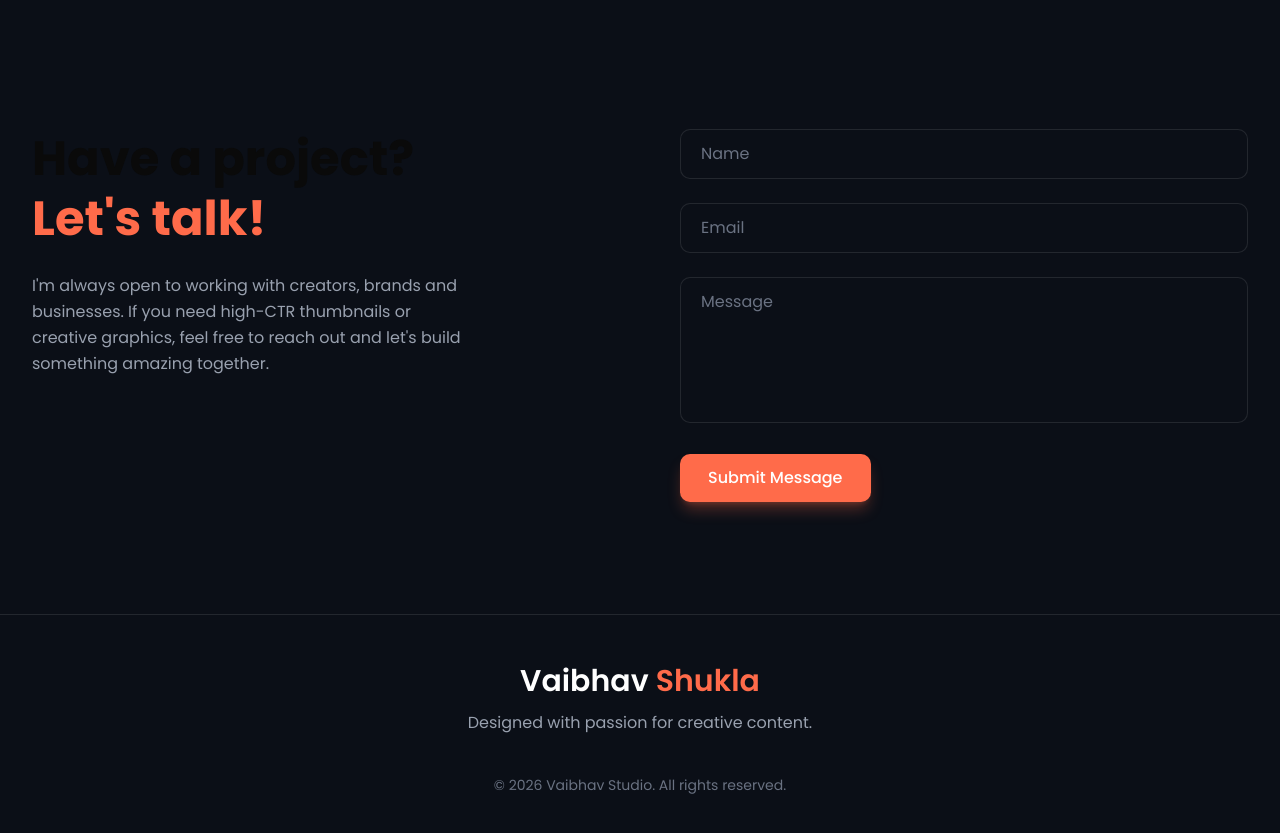
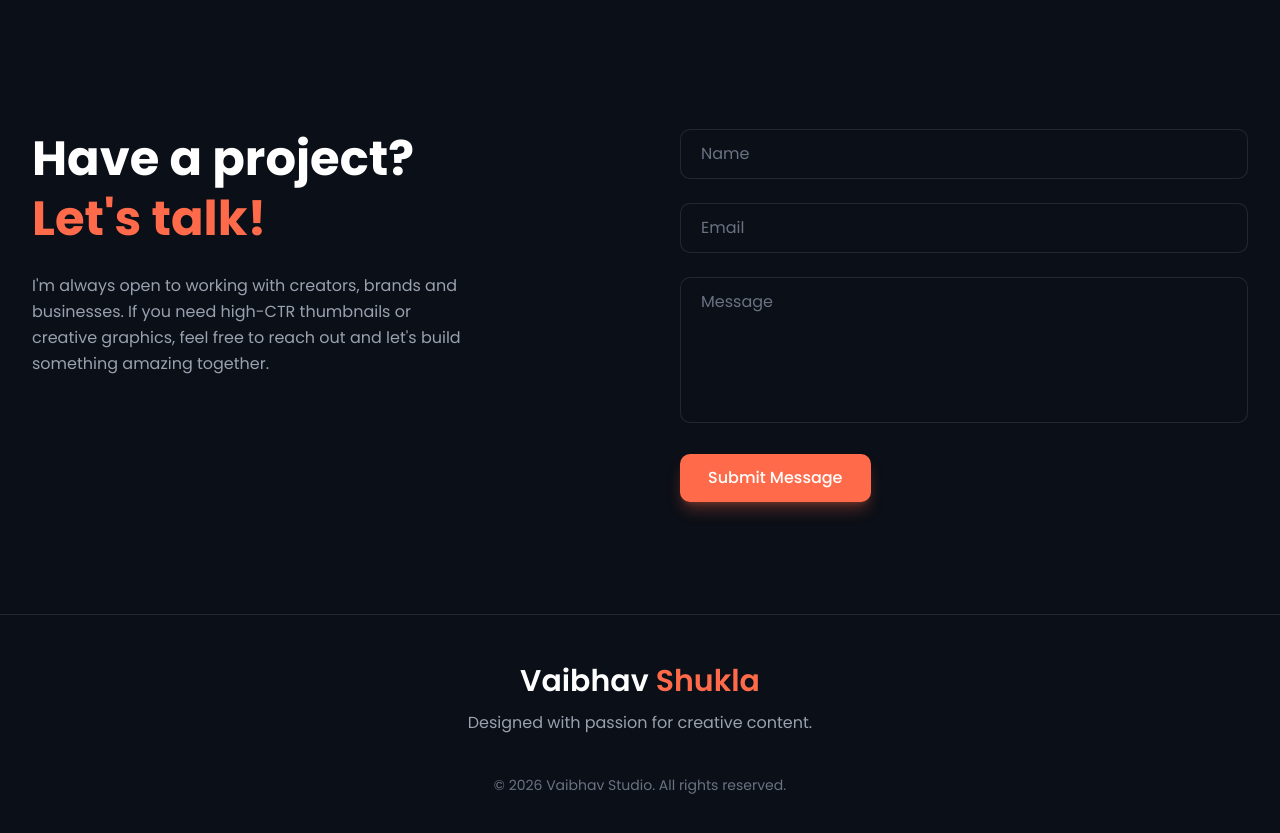
Before and after one commit to Vaibhav-webdev/Thumbnail, a Next.js app: page / in a window 1280 px wide. Shown: the part 4080-4913 px from the top of the page. Built offline with nearby package versions, Linux system fonts and the light colour scheme.

Commit message:
Update Contact.js

```diff
--- a/src/app/components/Contact.js
+++ b/src/app/components/Contact.js
@@ -36,7 +36,7 @@ export default function Contact() {
         {/* LEFT SIDE */}
         <div>
 
-          <h2 className="text-4xl md:text-5xl font-bold leading-tight">
+          <h2 className="text-4xl md:text-5xl font-bold text-white leading-tight">
             Have a project? <br />
             <span className="text-[#ff6b4a]">Let's talk!</span>
           </h2>
```
